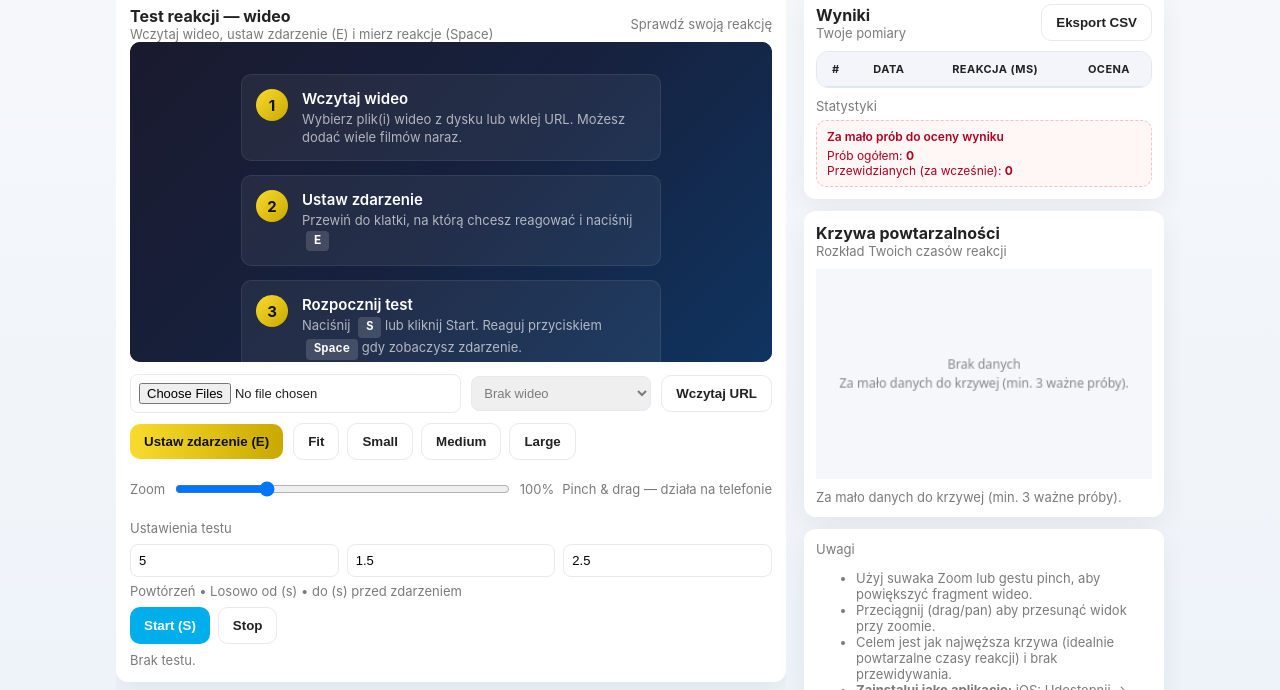
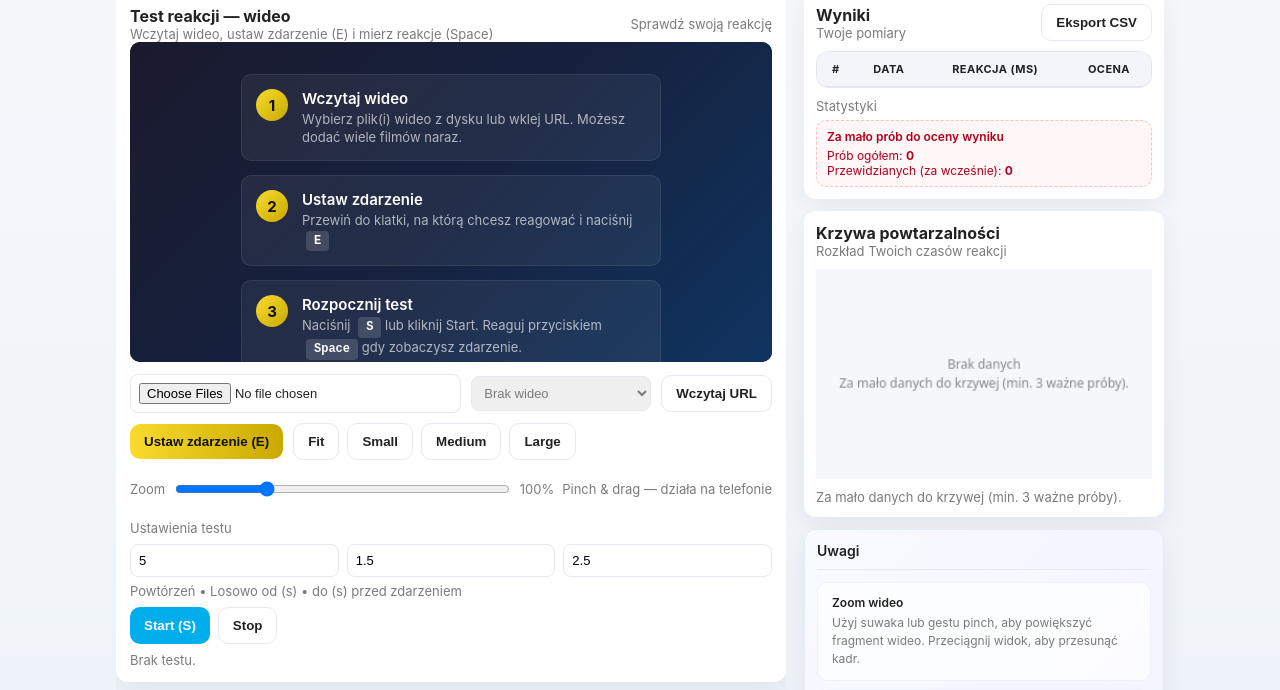
Before and after one commit to Hemelion/flyball-reaction-tester, a plain HTML site: page index.html in a window 1280 px wide. Shown: the part 110-800 px from the top of the page. Drawn offline with Linux system fonts and the light colour scheme.

Commit message:
Update index.html

```diff
--- a/index.html
+++ b/index.html
@@ -206,6 +206,55 @@
 
   .fit-buttons{display:flex;gap:8px}
   .muted{color:var(--mid)}
+
+  /* NOWOCZESNA SEKCJA UWAGI */
+  .notes-card{
+    background:linear-gradient(135deg,#f8faff 0%,#f0f4ff 100%);
+    border:1px solid #e4e9f8;
+  }
+  .notes-header{
+    font-weight:600;
+    font-size:14px;
+    color:var(--dark);
+    margin-bottom:12px;
+    padding-bottom:10px;
+    border-bottom:1px solid #e4e9f8;
+  }
+  .notes-list{
+    display:flex;
+    flex-direction:column;
+    gap:8px;
+  }
+  .note-item{
+    padding:12px 14px;
+    background:rgba(255,255,255,0.7);
+    border-radius:10px;
+    border:1px solid rgba(228,233,248,0.6);
+    transition:all 0.2s ease;
+  }
+  .note-item:hover{
+    background:rgba(255,255,255,0.95);
+    box-shadow:0 4px 12px rgba(11,20,40,0.06);
+    transform:translateY(-1px);
+  }
+  .note-label{
+    font-weight:600;
+    font-size:12px;
+    color:var(--dark);
+    margin-bottom:4px;
+  }
+  .note-text{
+    font-size:12px;
+    color:var(--mid);
+    line-height:1.5;
+  }
+  .note-item.highlight{
+    background:linear-gradient(135deg,rgba(0,174,235,0.08) 0%,rgba(0,174,235,0.04) 100%);
+    border-color:rgba(0,174,235,0.2);
+  }
+  .note-item.highlight .note-label{
+    color:var(--accent);
+  }
 
   /* NOWY WYGLĄD STATYSTYK */
   .stats-shell{
@@ -558,14 +607,22 @@
           </div>
         </div>
 
-        <div class="card" style="margin-top:12px">
-          <div class="small muted">Uwagi</div>
-          <ul class="small muted">
-            <li>Użyj suwaka Zoom lub gestu pinch, aby powiększyć fragment wideo.</li>
-            <li>Przeciągnij (drag/pan) aby przesunąć widok przy zoomie.</li>
-            <li>Celem jest jak najwęższa krzywa (idealnie powtarzalne czasy reakcji) i brak przewidywania.</li>
-            <li><strong>Zainstaluj jako aplikację:</strong> iOS: Udostępnij → Dodaj do ekranu głównego. Android/Desktop: Menu → Zainstaluj.</li>
-          </ul>
+        <div class="card notes-card" style="margin-top:12px">
+          <div class="notes-header">Uwagi</div>
+          <div class="notes-list">
+            <div class="note-item">
+              <div class="note-label">Zoom wideo</div>
+              <div class="note-text">Użyj suwaka lub gestu pinch, aby powiększyć fragment wideo. Przeciągnij widok, aby przesunąć kadr.</div>
+            </div>
+            <div class="note-item">
+              <div class="note-label">Cel treningu</div>
+              <div class="note-text">Dąż do jak najwęższej krzywej – oznacza to powtarzalne czasy reakcji. Unikaj przewidywania!</div>
+            </div>
+            <div class="note-item highlight">
+              <div class="note-label">Zainstaluj aplikację</div>
+              <div class="note-text">iOS: Udostępnij → Dodaj do ekranu głównego<br>Android/Desktop: Menu → Zainstaluj</div>
+            </div>
+          </div>
         </div>
       </aside>
     </div>
```
